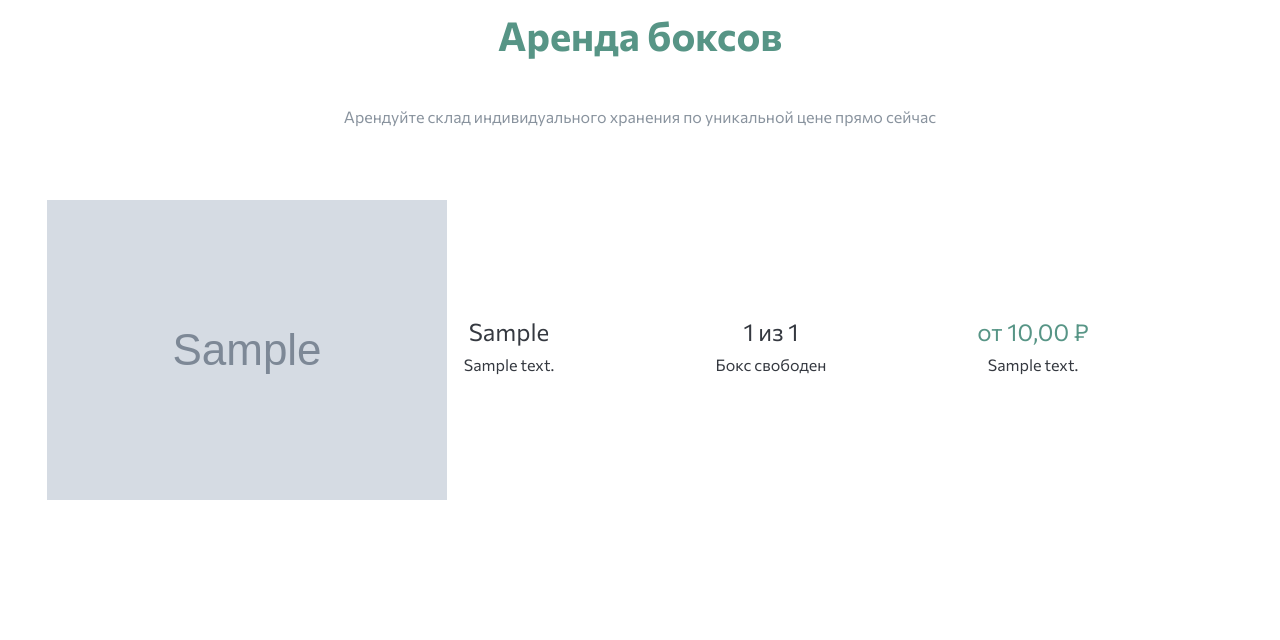
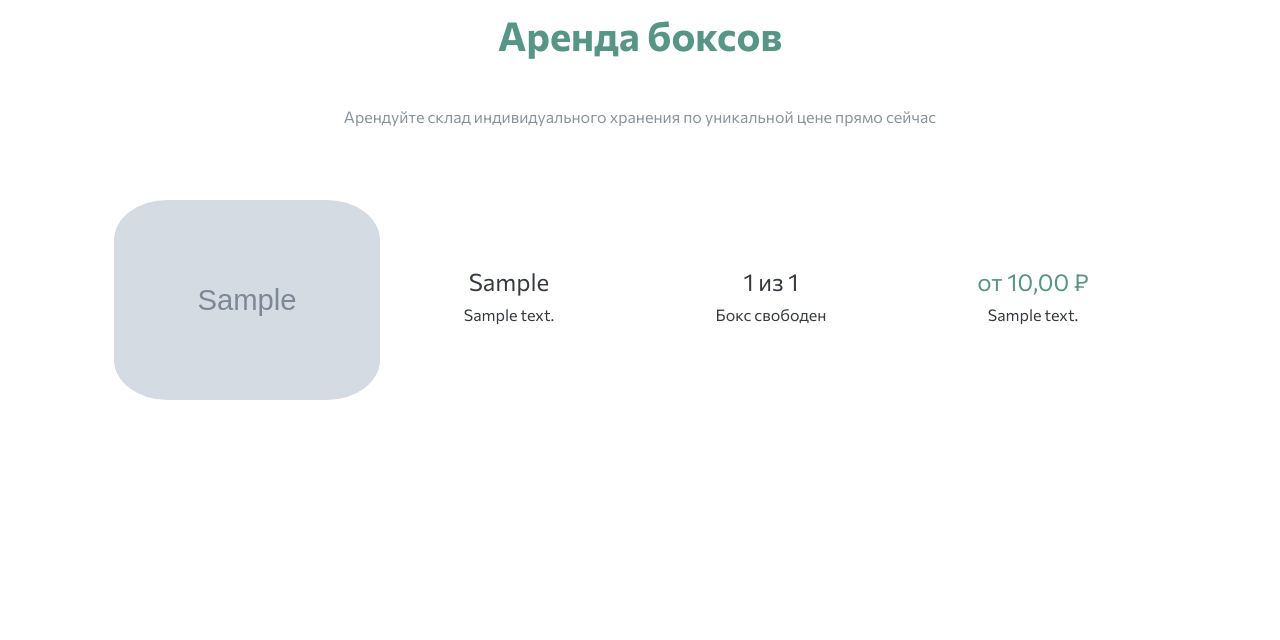
Before and after one commit to Stmkv/self_storage, a Django app: page /boxes/ in a window 1280 px wide. Shown: the part 788-1428 px from the top of the page. Run offline with Django 5.2, Linux system fonts and the light colour scheme; tables that the repository leaves empty hold one stand-in row (values such as "Sample post"); grey boxes marked "Sample" are stand-in pictures; parts of the project's set-up code (start-up, migrations or seed data) failed here and were passed over.

Commit message:
fix(style): Ограничение размеров фотографий

```diff
--- a/static/Style.css
+++ b/static/Style.css
@@ -172,3 +172,14 @@ body {
 .btn-orange:hover {
   background-color: #ff4500; /* Более темный оранжевый при наведении */
 }
+
+.avatar {
+  max-width: 300px;
+  max-height: 200px;
+}
+
+.box-preview{
+  max-width: 300px;
+  max-height: 200px;
+  border-radius: 20%;
+}
--- a/templates/boxes.html
+++ b/templates/boxes.html
@@ -53,7 +53,7 @@
                            aria-controls="pills-{{ warehouse.id|slugify }}"
                            aria-selected="true">
                             <div class="col-12 col-lg-3 d-flex justify-content-center">
-                                <img src="{{ warehouse.preview_image.url }}" alt="" class="mb-3 mb-lg-0">
+                                <img src="{{ warehouse.preview_image.url }}" alt="" class="mb-3 mb-lg-0 box-preview">
                             </div>
                             <div class="col-12 col-md-4 col-lg-3 d-flex flex-column justify-content-center">
                                 <h4 class="text-center">{{ warehouse.city }}</h4>
@@ -132,7 +132,9 @@
                                             <div class="carousel-item {% if forloop.first %}active{% endif %}">
                                                 <div class="d-flex flex-column align-items-center">
                                                     <img src="{{ image.full_image.url }}"
-                                                         alt="Image for {{ warehouse.address }}">
+                                                         alt="Image for {{ warehouse.address }}"
+                                                         class="box-preview"
+                                                         >
                                                 </div>
                                             </div>
                                         {% empty %}
--- a/templates/my-rent.html
+++ b/templates/my-rent.html
@@ -42,7 +42,7 @@
                             <div class="col-12 col-sm-5 d-flex flex-column align-items-center">
                                 {% if user.avatar %}
                                     <img src="{{ user.avatar.url }}"
-                                         class="rounded-pill mb-3"
+                                         class="rounded-pill mb-3 avatar"
                                          alt="Avatar"
                                          id="current-avatar">
                                 {% else %}
```
Also changed, not shown: 1 other file.
